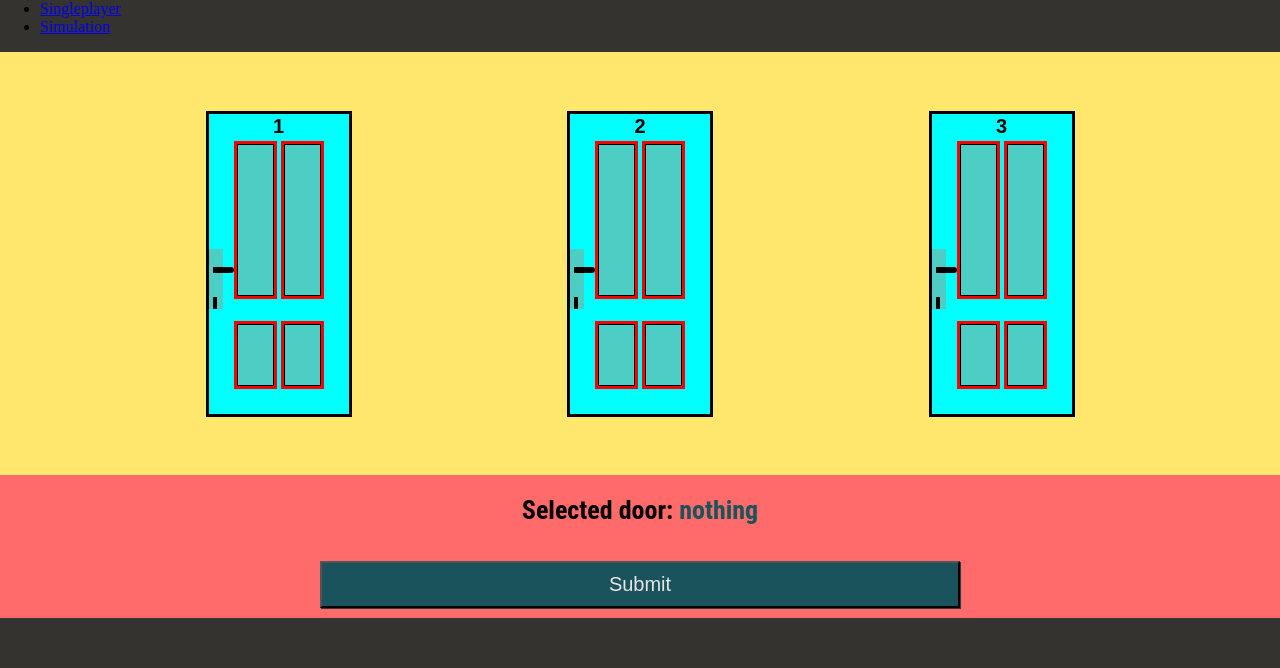
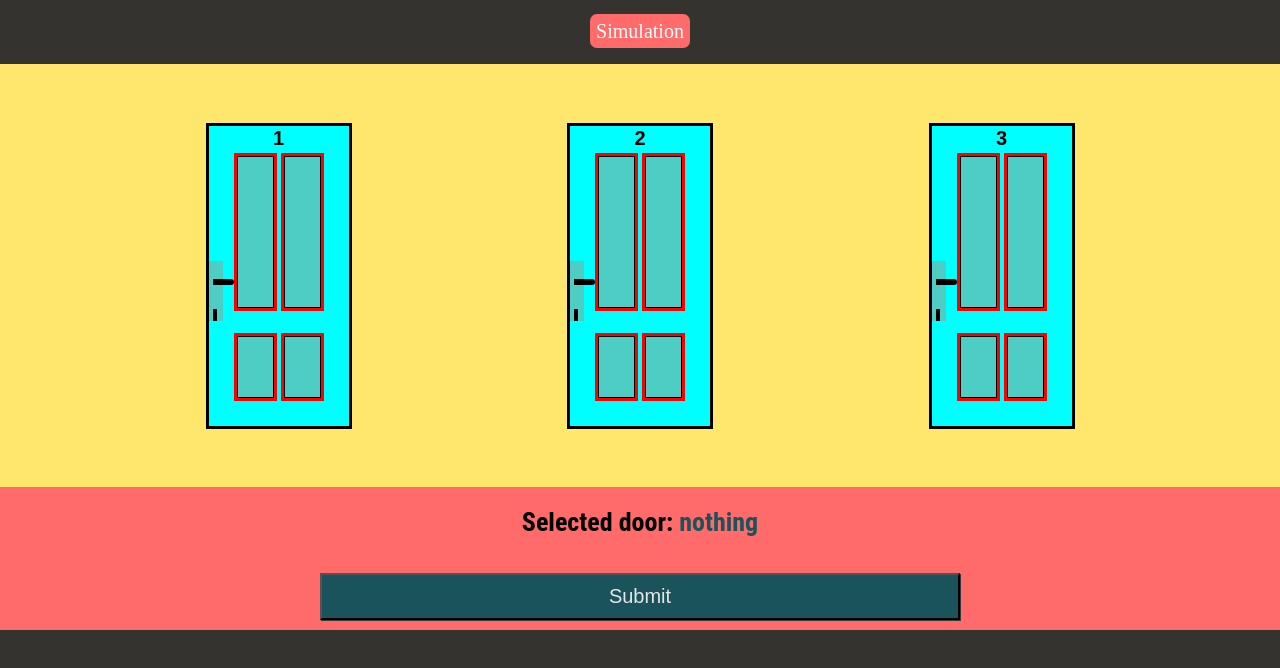
Before and after one commit to PietroSm/mounty-hall, a plain HTML site: page index.html in a window 1280 px wide. Drawn offline with nearby package versions, Linux system fonts and the light colour scheme.

Commit message:
make it better

```diff
--- a/index.html
+++ b/index.html
@@ -6,9 +6,8 @@
     <link rel="stylesheet" href="style.css" />
   </head>
   <body>
-    <ul>
-      <li><a href="singplayer.htm">Singleplayer</a></li>
-      <li><a href="simulation/simulation.htm">Simulation</a></li>
+    <ul id="menu">
+      <li class="itemOfMenu"><a href="simulation/simulation2.htm">Simulation</a></li>
     </ul>
 
     <div class="cont">
--- a/style.css
+++ b/style.css
@@ -216,3 +216,23 @@ button[type="submit"]:focus{
 .wrong{
   color:#e6e6e6;
 }
+#menu{
+  list-style-type: none;  text-decoration: none;
+
+  padding: 20px 20px 5px 20px;
+}
+.itemOfMenu{
+  font-size: 20px;
+  text-align: center;
+}
+.itemOfMenu a{
+  color: white;
+  text-decoration: none;
+  background-color: #FF6B6B;
+  border-radius: 7px;
+  padding: 6px;
+}
+.itemOfMenu a:hover{
+  opacity: 0.8;
+  transition: 1s;
+}
```
